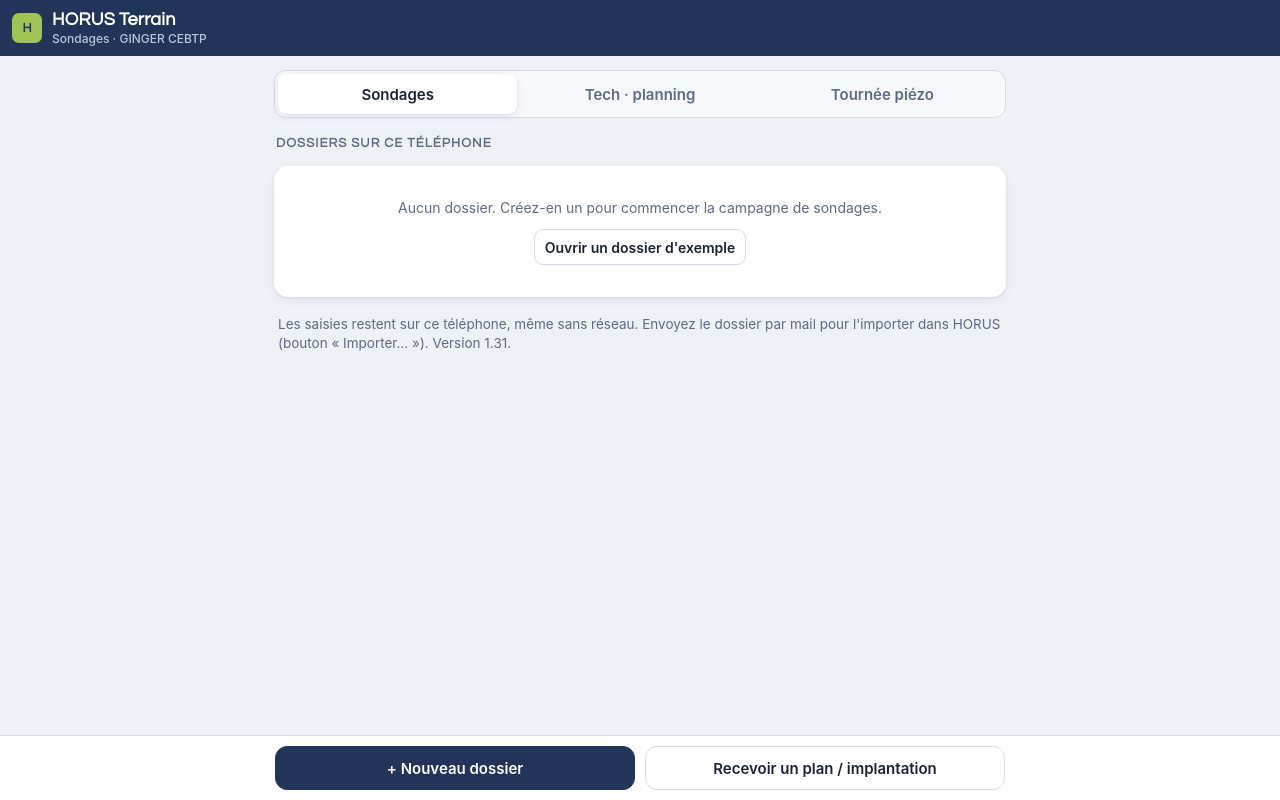
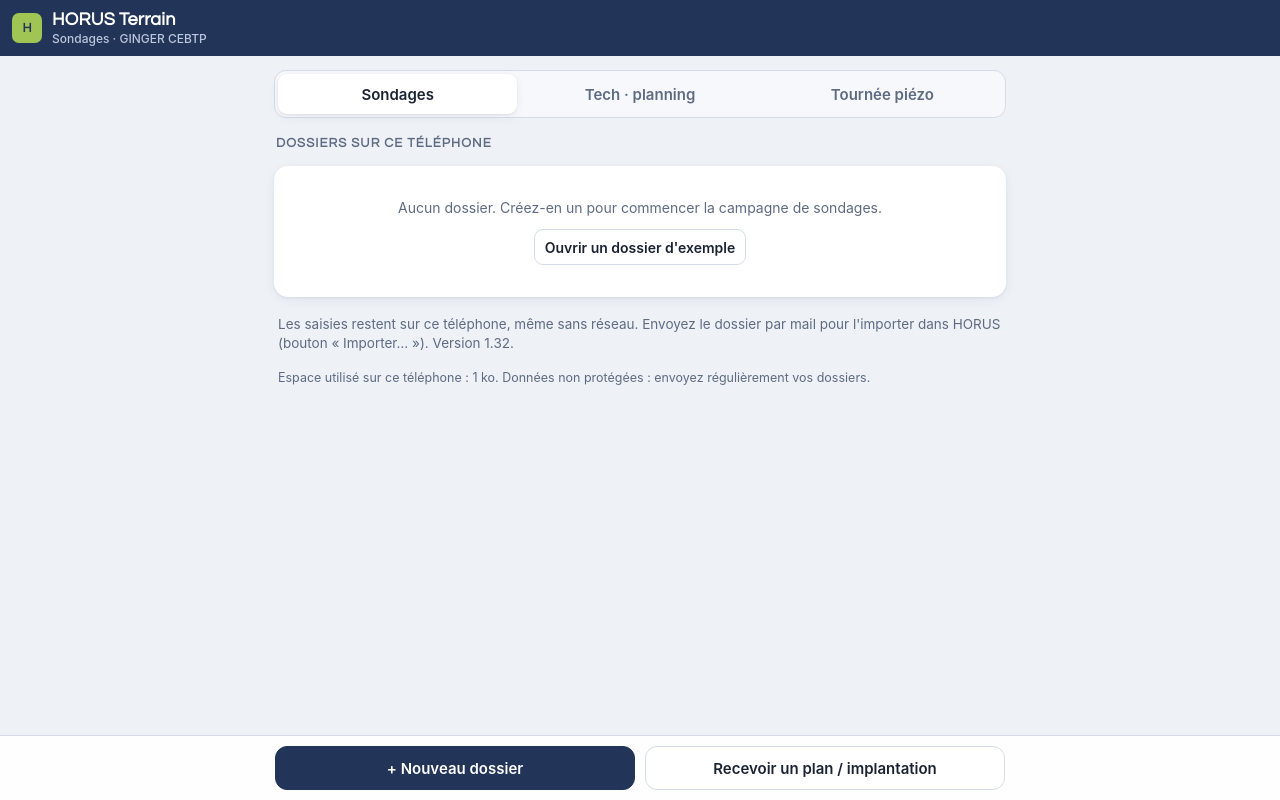
Before and after one commit to erochel/Horus, a plain HTML site: page index.html in a window 1280 px wide. Drawn offline with Linux system fonts and the light colour scheme.

Commit message:
HORUS Terrain 1.32 : espace réellement utilisé affiché, stockage protégé (navigator.storage.persist)
Co-Authored-By: Claude Opus 5.5 <noreply@anthropic.com>
Claude-Session: https://claude.ai/code/session_015o3yrmNVPFNndDjAj6YHhS

```diff
--- a/index.html
+++ b/index.html
@@ -253,7 +253,7 @@ button.itin{background:transparent;border:1px solid var(--ligne);color:#1B8AC9;m
 "use strict";
 /* ============================================================ HORUS Terrain
    Saisie des sondages sur le terrain (iPhone), hors connexion ; export par mail vers HORUS (format HORUS-terrain v1). */
-const VERSION_APP = "1.31";
+const VERSION_APP = "1.32";
 const TYPES = {
   SP: ["Sondage pressiométrique", "#EB9C20"], SD: ["Sondage destructif", "#2E86DE"], SC: ["Sondage carotté", "#455A64"],
   PM: ["Pelle mécanique", "#8D6E63"], T: ["Tarière", "#6D8F2A"], PD: ["Pénétromètre dynamique", "#C62828"],
@@ -446,6 +446,18 @@ function vueAccueil() {
   })) : h("div", { class: "vide" }, "Aucun dossier. Créez-en un pour commencer la campagne de sondages.",
     h("div", { style: { marginTop: "12px" } }, h("button", { class: "mini", onclick: exemple }, "Ouvrir un dossier d'exemple")))));
   out.push(h("p", { class: "doux", style: { margin: "4px 4px 0" } }, "Les saisies restent sur ce téléphone, même sans réseau. Envoyez le dossier par mail pour l'importer dans HORUS (bouton « Importer… »). Version " + VERSION_APP + "."));
+  // 1.32 : espace réellement occupé (iOS ne le montre pas dans Réglages) et stockage protégé contre l'effacement automatique
+  const zEsp = h("p", { class: "doux", style: { margin: "2px 4px 0", fontSize: "12.5px" } });
+  out.push(zEsp);
+  (async () => {
+    try {
+      let pers = navigator.storage && navigator.storage.persisted ? await navigator.storage.persisted() : false;
+      if (!pers && navigator.storage && navigator.storage.persist) pers = await navigator.storage.persist();
+      const e = navigator.storage && navigator.storage.estimate ? await navigator.storage.estimate() : null;
+      zEsp.textContent = (e ? "Espace utilisé sur ce téléphone : " + (e.usage >= 1e6 ? fr(e.usage / 1e6, 1) + " Mo" : Math.round(e.usage / 1e3) + " ko") + ". " : "")
+        + (pers ? "Données protégées : iOS ne les efface pas pour faire de la place." : "Données non protégées : envoyez régulièrement vos dossiers.");
+    } catch (err) { /* navigateur sans ces fonctions */ }
+  })();
   return out;
 }
 async function exemple() {
--- a/sw.js
+++ b/sw.js
@@ -1,5 +1,5 @@
-// HORUS Terrain : fonctionnement hors connexion (version 74072c9d)
-const CACHE = "horus-terrain-74072c9d", CACHE_PDF = "horus-pdfjs-6.2.108";
+// HORUS Terrain : fonctionnement hors connexion (version 77b77de0)
+const CACHE = "horus-terrain-77b77de0", CACHE_PDF = "horus-pdfjs-6.2.108";
 const FICHIERS = ["./", "index.html", "manifest.webmanifest", "icone-180.png", "icone-192.png", "icone-512.png"];
 const PDFJS = ["pdfjs/pdf.min.mjs", "pdfjs/pdf.worker.min.mjs"];
 self.addEventListener("install", e => { e.waitUntil(Promise.all([
```
